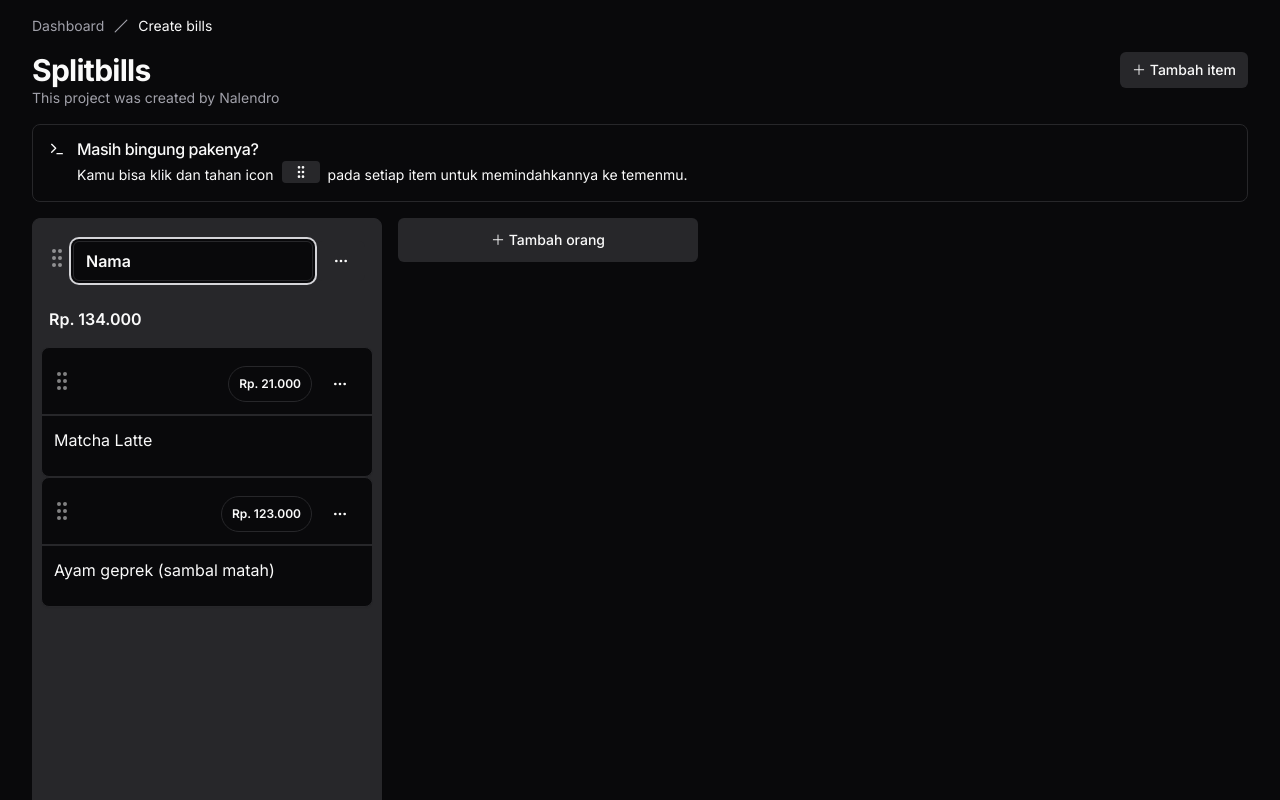
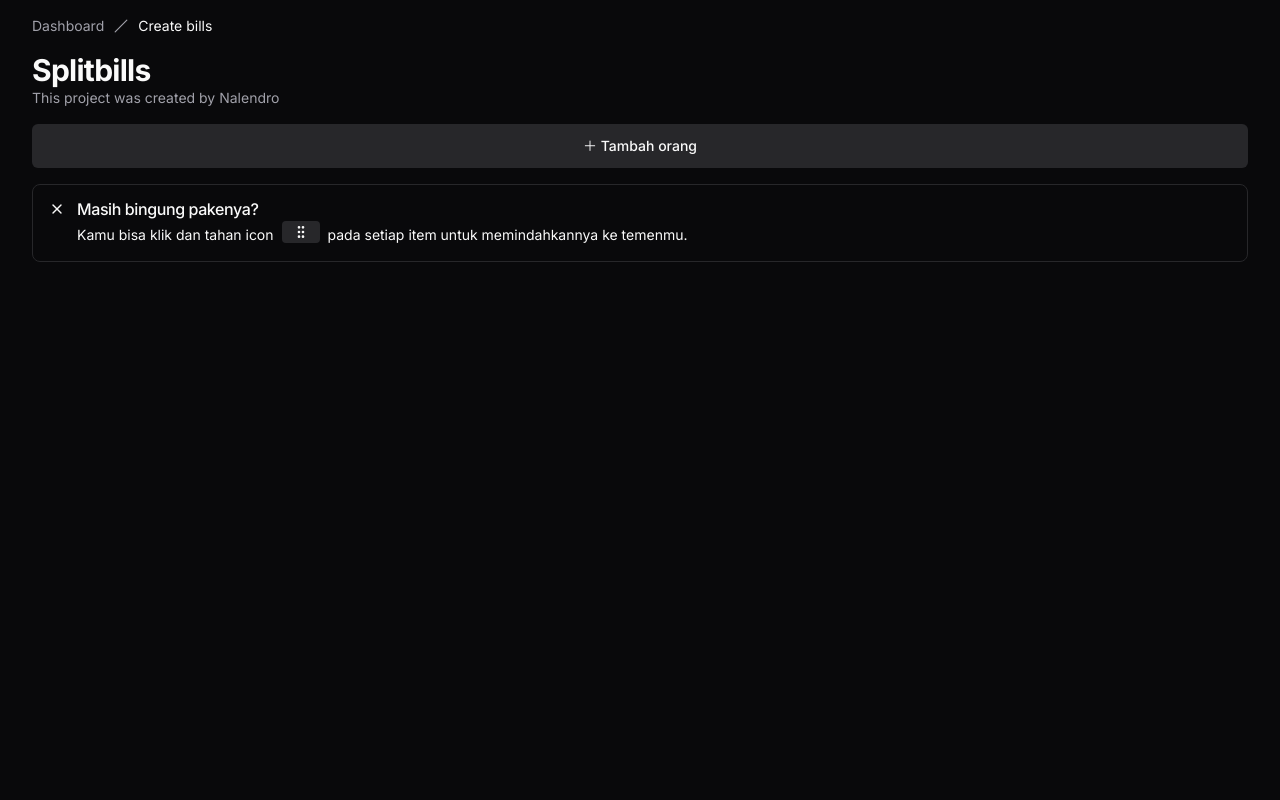
Before and after one commit to nalendrooo/splitbills, a Next.js app: page /bills in a window 1280 px wide. Shown: the top 800 px of the page. Built offline with nearby package versions, Linux system fonts and the light colour scheme.

Commit message:
update: new position

```diff
--- a/app/bills/page.tsx
+++ b/app/bills/page.tsx
@@ -1,6 +1,8 @@
 'use client'
 import { Breadcrumbs } from '@/components/breadcrumbs';
+import AlertHowToUse from '@/components/kanban/alert-how-to-use';
 import { KanbanBoard } from '@/components/kanban/kanban-board';
+import NewSectionDialog from '@/components/kanban/new-section-dialog';
 import NewTaskDialog from '@/components/kanban/new-task-dialog';
 import NewTaskDrawer from '@/components/kanban/new-task-drawer';
 import ResetActionDialog from '@/components/kanban/reset-action-dialog';
@@ -25,25 +27,21 @@ export default function page() {
       <div className="space-y-4">
         <Breadcrumbs items={breadcrumbItems} />
         <div className="flex items-start justify-between">
-          <Heading title={`Splitbills`} description="This project was created by Nalendro" />
+          <Heading title='Splitbills' description="This project was created by Nalendro" />
           {/* <NewTaskDialog /> */}
-          <NewTaskDrawer />
         </div>
-        <div>
-          <Alert>
-            <Terminal className="h-4 w-4" />
-            <AlertTitle>Masih bingung pakenya?</AlertTitle>
-            <AlertDescription >
-              Kamu bisa klik dan tahan icon
-              <Badge className='rounded mx-2 hover:cursor-grab' variant="secondary" ><GripVertical className='h-4 w-4' /></Badge>
-              pada setiap item untuk memindahkannya ke temenmu.
-            </AlertDescription>
-          </Alert>
-        </div>
+        <NewSectionDialog />
+        <AlertHowToUse />
+        {columns.length !== 0 && <NewTaskDrawer />}
+
         <KanbanBoard />
 
         {columns.length !== 0 &&
           <>
+            <div className='w-full flex justify-center'>
+
+              <Badge >Total: Rp. 0</Badge>
+            </div>
             <div className='w-full'>
               <Button
                 className='w-full'
@@ -52,7 +50,7 @@ export default function page() {
                 Lanjutkan
               </Button>
             </div>
-          <ResetActionDialog/>
+            <ResetActionDialog />
           </>
         }
 
--- /dev/null
+++ b/components/kanban/alert-how-to-use.tsx
@@ -0,0 +1,23 @@
+import React from 'react'
+import { Alert, AlertDescription, AlertTitle } from '../ui/alert'
+import { GripVertical, Terminal, X } from 'lucide-react'
+import { Badge } from '../ui/badge'
+import { Button } from '../ui/button'
+
+const AlertHowToUse = () => {
+    const [show, setShow] = React.useState(true)
+    if (!show) return null
+    return (
+        <Alert className='cursor-pointer'>
+            <X className="h-4 w-4" onClick={() => setShow(false)}/>
+            <AlertTitle>Masih bingung pakenya?</AlertTitle>
+            <AlertDescription >
+                Kamu bisa klik dan tahan icon
+                <Badge className='rounded mx-2 hover:cursor-grab' variant="secondary" ><GripVertical className='h-4 w-4' /></Badge>
+                pada setiap item untuk memindahkannya ke temenmu.
+            </AlertDescription>
+        </Alert>
+    )
+}
+
+export default AlertHowToUse
--- a/components/kanban/board-column.tsx
+++ b/components/kanban/board-column.tsx
@@ -59,7 +59,7 @@ export function BoardColumn({ column, tasks, isOverlay }: BoardColumnProps) {
   };
 
   const variants = cva(
-    'h-[75vh] max-h-[75vh] w-[350px] max-w-full bg-secondary flex flex-col flex-shrink-0 snap-center',
+    'h-[75vh] max-h-[75vh] w-[300px] max-w-full bg-secondary flex flex-col flex-shrink-0 snap-center',
     {
       variants: {
         dragging: {
@@ -101,7 +101,7 @@ export function BoardColumn({ column, tasks, isOverlay }: BoardColumnProps) {
 
       </CardHeader>
       <CardContent className="flex flex-grow flex-col gap-4 overflow-x-hidden p-2">
-        <p className='ml-2 font-semibold'>Rp. 134.000</p>
+        <p className='ml-2 font-semibold'>Rp. 0</p>
         <ScrollArea className="h-full">
           <SortableContext items={tasksIds}>
             {tasks.map((task) => (
--- a/components/kanban/column-action.tsx
+++ b/components/kanban/column-action.tsx
@@ -43,15 +43,16 @@ export function ColumnActions({
   const { toast } = useToast();
 
   const columns = useTaskStore((state) => state.columns);
-
-  React.useEffect(() => {
-    if (columns.length === 1 && columns[0].title === 'Nama') {
-      setIsEditDisable(false);
-      setTimeout(() => {
-        inputRef.current && inputRef.current?.focus();
-      }, 500);
-    }
-  }, []);
+  // console.log(title)
+  // const name = columns.find((col) => col.id === id)?.title
+  // React.useEffect(() => {
+  //   if (columns.length === 1 && columns[0].title === 'Nama') {
+  //     setIsEditDisable(false);
+  //     setTimeout(() => {
+  //       inputRef.current && inputRef.current?.focus();
+  //     }, 500);
+  //   }
+  // }, []);
 
   return (
     <>
@@ -98,6 +99,13 @@ export function ColumnActions({
 
           <DropdownMenuItem
             onSelect={() => setShowDeleteDialog(true)}
+          // className="text-red-600"
+          >
+            Tambah item ({name})
+          </DropdownMenuItem>
+          <DropdownMenuSeparator />
+          <DropdownMenuItem
+            onSelect={() => setShowDeleteDialog(true)}
             className="text-red-600"
           >
             Delete Section
--- a/components/kanban/kanban-board.tsx
+++ b/components/kanban/kanban-board.tsx
@@ -20,7 +20,7 @@ import {
 import { SortableContext, arrayMove } from '@dnd-kit/sortable';
 import type { Column } from './board-column';
 import { BoardColumn, BoardContainer } from './board-column';
-import NewSectionDialog from './new-section-dialog';
+// import NewSectionDialog from './new-section-dialog';
 import { TaskCard } from './task-card';
 // import { coordinateGetter } from "./multipleContainersKeyboardPreset";
 
@@ -185,14 +185,14 @@ export function KanbanBoard() {
                 column={col}
                 tasks={tasks.filter((task) => task.status === col.id)}
               />
-              {index === columns?.length - 1 && (
+              {/* {index === columns?.length - 1 && (
                 <div className="w-[300px]">
                   <NewSectionDialog />
                 </div>
-              )}
+              )} */}
             </Fragment>
           ))}
-          {!columns.length && <NewSectionDialog />}
+          {/* {!columns.length && <NewSectionDialog />} */}
         </SortableContext>
       </BoardContainer>
 
--- a/components/kanban/new-task-drawer.tsx
+++ b/components/kanban/new-task-drawer.tsx
@@ -65,9 +65,9 @@ export default function NewTaskDrawer() {
                             <Tooltip defaultOpen>
                                 <TooltipTrigger>
                                     <TabsList>
-                                        <TabsTrigger value="perorangan">Perorangan</TabsTrigger>
-                                        <TabsTrigger value="semua-orang">Semua orang</TabsTrigger>
-                                        <TabsTrigger value="bagi-beberapa-orang">Bagi beberapa orang</TabsTrigger>
+                                        <TabsTrigger value="perorangan">Individu</TabsTrigger>
+                                        <TabsTrigger value="semua-orang">Split semua orang</TabsTrigger>
+                                        <TabsTrigger value="bagi-beberapa-orang">Split beberapa orang</TabsTrigger>
                                     </TabsList>
                                 </TooltipTrigger>
                                 <TooltipContent >
--- a/components/kanban/task-card.tsx
+++ b/components/kanban/task-card.tsx
@@ -121,9 +121,8 @@ export function TaskCard({ task, isOverlay }: TaskCardProps) {
         </DropdownMenu>
 
       </CardHeader>
-      <CardContent className="whitespace-pre-wrap px-3 pb-6 pt-3 text-left">
+      <CardContent className="whitespace-pre-wrap px-3 pb-6 pt-3 text-left flex flex-col relative">
         {task.title}
-        {/* <p className='text-sm text-muted-foreground'>{task.description}</p> */}
       </CardContent>
     </Card>
   );
--- a/lib/store.ts
+++ b/lib/store.ts
@@ -7,10 +7,10 @@ import { UniqueIdentifier } from '@dnd-kit/core';
 export type Status = 'Nama' | 'IN_PROGRESS' | 'DONE';
 
 const defaultCols = [
-  {
-    id: 'Nama' as const,
-    title: 'Nama'
-  }
+  // {
+  //   id: 'Nama' as const,
+  //   title: 'Nama'
+  // }
 ] satisfies Column[];
 
 export type ColumnId = (typeof defaultCols)[number]['id'];
@@ -29,18 +29,18 @@ export type State = {
 };
 
 const initialTasks: Task[] = [
-  {
-    id: 'task1',
-    status: 'Nama',
-    title: 'Matcha Latte',
-    description: 'Rp. 21.000'
-  },
-  {
-    id: 'task2',
-    status: 'Nama',
-    title: 'Ayam geprek (sambal matah)',
-    description: 'Rp. 123.000'
-  }
+  // {
+  //   id: 'task1',
+  //   status: 'Nama',
+  //   title: 'Matcha Latte',
+  //   description: 'Rp. 21.000'
+  // },
+  // {
+  //   id: 'task2',
+  //   status: 'Nama',
+  //   title: 'Ayam geprek (sambal matah)',
+  //   description: 'Rp. 123.000'
+  // }
 ];
 
 export type Actions = {
@@ -76,8 +76,8 @@ export const useTaskStore = create<State & Actions>()(
       addCol: (title: string) =>
         set((state) => ({
           columns: [
-            ...state.columns,
-            { title, id: state.columns.length ? title : 'Nama' }
+            { title, id: title },
+            ...state.columns
           ]
         })),
       dragTask: (id: string | null) => set({ draggedTask: id }),
```
Lines whose indentation alone changed are shown as unchanged.
